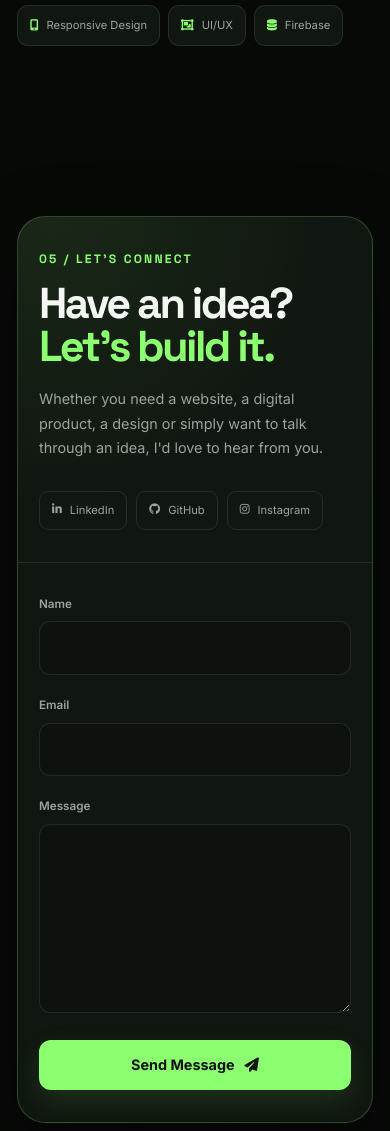
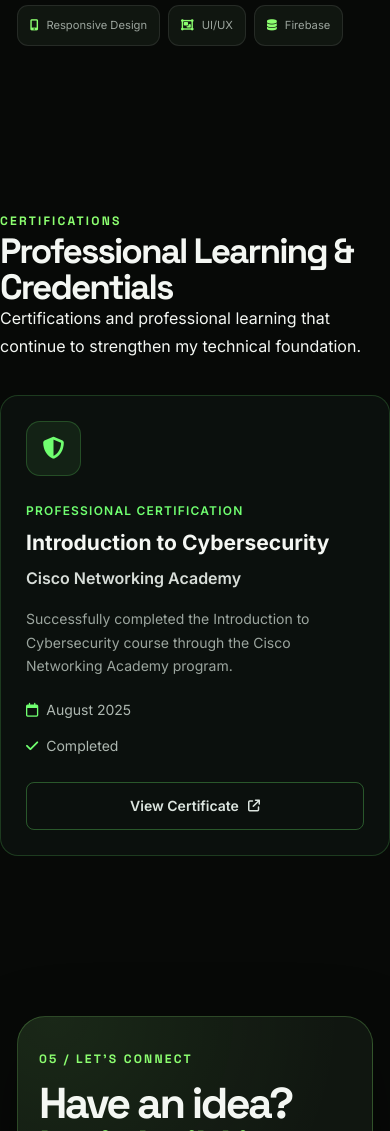
Before and after one commit to BRIAN-pixel275/portfolio, a plain HTML site: page index.html in a window 390 px wide. Shown: the part 7762-8893 px from the top of the page. Drawn offline with Linux system fonts and the light colour scheme.

Commit message:
add certification section

```diff
--- a/index.html
+++ b/index.html
@@ -474,6 +474,76 @@
                 </div>
             </div>
         </section>
+        <!-- ==================== CERTIFICATIONS ==================== -->
+<section class="certifications-section" id="certifications">
+    <div class="section-container">
+
+        <div class="section-heading">
+            <span class="section-label">CERTIFICATIONS</span>
+            <h2>Professional Learning & Credentials</h2>
+            <p>
+                Certifications and professional learning that continue to
+                strengthen my technical foundation.
+            </p>
+        </div>
+
+        <div class="certifications-grid">
+
+            <!-- Certification Card -->
+            <article class="certification-card">
+
+                <div class="certification-icon">
+                    <i class="fa-solid fa-shield-halved"></i>
+                </div>
+
+                <div class="certification-content">
+
+                    <span class="certification-type">
+                        Professional Certification
+                    </span>
+
+                    <h3>Introduction to Cybersecurity</h3>
+
+                    <p class="certification-issuer">
+                        Cisco Networking Academy
+                    </p>
+
+                    <p class="certification-description">
+                        Successfully completed the Introduction to
+                        Cybersecurity course through the Cisco Networking
+                        Academy program.
+                    </p>
+
+                    <div class="certification-meta">
+                        <span>
+                            <i class="fa-regular fa-calendar"></i>
+                            August 2025
+                        </span>
+
+                        <span>
+                            <i class="fa-solid fa-check"></i>
+                            Completed
+                        </span>
+                    </div>
+
+                    <a
+                        href="cybersecurity-certificate.pdf"
+                        target="_blank"
+                        rel="noopener noreferrer"
+                        class="certificate-link"
+                    >
+                        View Certificate
+                        <i class="fa-solid fa-arrow-up-right-from-square"></i>
+                    </a>
+
+                </div>
+
+            </article>
+
+        </div>
+
+    </div>
+</section>
 
         <!-- CONTACT -->
         <section id="contact" class="section contact-section">
--- a/styles.css
+++ b/styles.css
@@ -1747,3 +1747,183 @@ textarea {
         scroll-behavior: auto !important;
     }
 }
+/* ==================== CERTIFICATIONS ==================== */
+
+.certifications-section {
+    padding: 100px 0;
+    position: relative;
+}
+
+.certifications-section .section-heading {
+    margin-bottom: 50px;
+}
+
+.certifications-grid {
+    display: flex;
+    justify-content: center;
+}
+
+.certification-card {
+    width: 100%;
+    max-width: 760px;
+    display: flex;
+    gap: 28px;
+    padding: 32px;
+    border: 1px solid rgba(112, 255, 112, 0.18);
+    border-radius: 18px;
+    background: rgba(15, 20, 17, 0.72);
+    transition: transform 0.3s ease,
+                border-color 0.3s ease,
+                box-shadow 0.3s ease;
+}
+
+.certification-card:hover {
+    transform: translateY(-5px);
+    border-color: rgba(112, 255, 112, 0.4);
+    box-shadow: 0 15px 40px rgba(0, 0, 0, 0.25);
+}
+
+/* Certificate Icon */
+
+.certification-icon {
+    width: 62px;
+    height: 62px;
+    min-width: 62px;
+    display: flex;
+    align-items: center;
+    justify-content: center;
+    border-radius: 14px;
+    background: rgba(112, 255, 112, 0.08);
+    border: 1px solid rgba(112, 255, 112, 0.2);
+    color: #70ff70;
+    font-size: 25px;
+}
+
+/* Content */
+
+.certification-content {
+    flex: 1;
+}
+
+.certification-type {
+    display: inline-block;
+    margin-bottom: 8px;
+    font-size: 12px;
+    font-weight: 600;
+    letter-spacing: 1.2px;
+    text-transform: uppercase;
+    color: #70ff70;
+}
+
+.certification-content h3 {
+    margin: 0 0 8px;
+    font-size: 25px;
+    line-height: 1.3;
+}
+
+.certification-issuer {
+    margin: 0 0 15px;
+    font-size: 16px;
+    font-weight: 600;
+    color: #d7ddd8;
+}
+
+.certification-description {
+    max-width: 600px;
+    margin: 0 0 20px;
+    color: #9ca69f;
+    line-height: 1.7;
+    font-size: 15px;
+}
+
+/* Metadata */
+
+.certification-meta {
+    display: flex;
+    flex-wrap: wrap;
+    gap: 20px;
+    margin-bottom: 24px;
+}
+
+.certification-meta span {
+    display: inline-flex;
+    align-items: center;
+    gap: 8px;
+    color: #aeb8b1;
+    font-size: 14px;
+}
+
+.certification-meta i {
+    color: #70ff70;
+}
+
+/* Certificate Button */
+
+.certificate-link {
+    display: inline-flex;
+    align-items: center;
+    gap: 9px;
+    padding: 11px 17px;
+    border: 1px solid rgba(112, 255, 112, 0.3);
+    border-radius: 8px;
+    color: #dce5df;
+    text-decoration: none;
+    font-size: 14px;
+    font-weight: 600;
+    transition: all 0.3s ease;
+}
+
+.certificate-link:hover {
+    background: rgba(112, 255, 112, 0.08);
+    border-color: #70ff70;
+    color: #70ff70;
+}
+
+.certificate-link i {
+    font-size: 12px;
+}
+
+
+/* ==================== CERTIFICATIONS MOBILE ==================== */
+
+@media (max-width: 800px) {
+
+    .certifications-section {
+        padding: 75px 0;
+    }
+
+    .certifications-section .section-heading {
+        margin-bottom: 35px;
+    }
+
+    .certification-card {
+        flex-direction: column;
+        gap: 20px;
+        padding: 25px;
+    }
+
+    .certification-icon {
+        width: 55px;
+        height: 55px;
+        min-width: 55px;
+        font-size: 22px;
+    }
+
+    .certification-content h3 {
+        font-size: 21px;
+    }
+
+    .certification-description {
+        font-size: 14px;
+    }
+
+    .certification-meta {
+        gap: 12px;
+        flex-direction: column;
+    }
+
+    .certificate-link {
+        width: 100%;
+        justify-content: center;
+    }
+}
```
Also changed, not shown: 1 other file.
